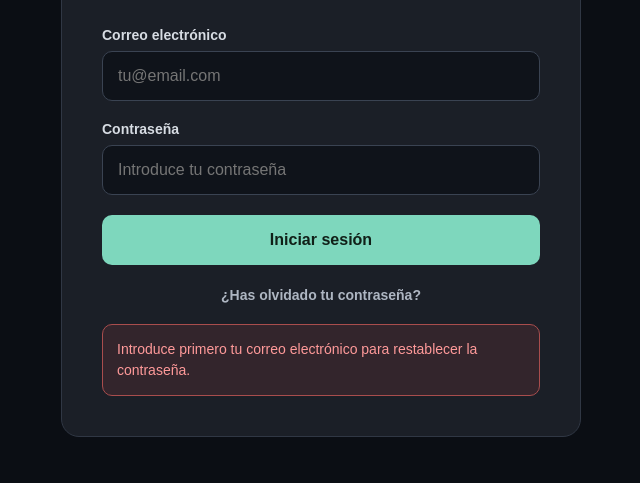
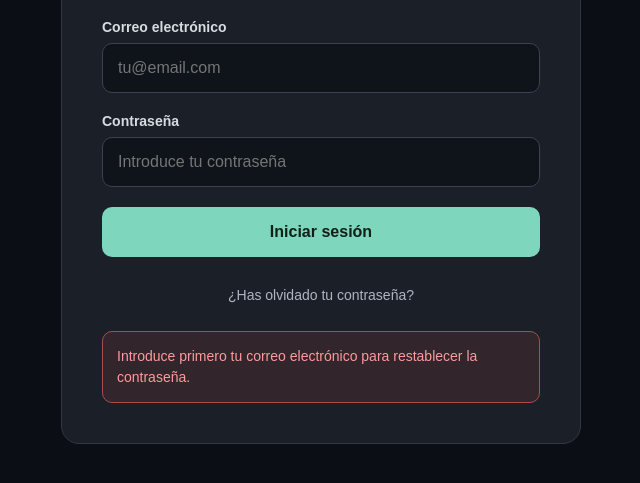
Before and after one commit to elgarybb/fgv-onboarding, a plain HTML site: page login.html in a window 1280 px wide. Both pictures are taken after a click on the button "¿Has olvidado tu contraseña?". Shown: the part 267-750 px from the top of the page, without its empty margins (319-959 px from the left). Drawn offline with nearby package versions, Linux system fonts and the light colour scheme.

Commit message:
Update title and improve button styles in login.html

```diff
--- a/login.html
+++ b/login.html
@@ -1,14 +1,12 @@
 <!DOCTYPE html>
 <html lang="es">
-
 <head>
   <meta charset="UTF-8">
   <meta name="viewport" content="width=device-width, initial-scale=1.0">
 
-  <title>Acceso | FGV Automation</title>
+  <title>FGV Automation | Acceso</title>
 
   <style>
-
     * {
       box-sizing: border-box;
     }
@@ -19,22 +17,18 @@
       background: #0b0e14;
       color: #f5f7fa;
       font-family: Arial, sans-serif;
-
       display: flex;
       align-items: center;
       justify-content: center;
-
       padding: 20px;
     }
 
     .card {
       width: 100%;
       max-width: 520px;
-
       background: #1b1f27;
       border: 1px solid #303744;
       border-radius: 18px;
-
       padding: 40px;
     }
 
@@ -42,9 +36,7 @@
       font-size: 12px;
       letter-spacing: 7px;
       font-weight: bold;
-
       color: #aeb6c2;
-
       margin-bottom: 32px;
     }
 
@@ -56,36 +48,26 @@
     .subtitle {
       color: #aeb6c2;
       line-height: 1.6;
-
       margin-bottom: 30px;
     }
 
     label {
       display: block;
-
       font-size: 14px;
       margin-bottom: 8px;
-
       color: #d7dce3;
       font-weight: bold;
     }
 
     input {
       width: 100%;
-
       padding: 15px;
       margin-bottom: 20px;
-
       border-radius: 10px;
-
       border: 1px solid #3a4352;
-
       background: #0f131a;
-
       color: white;
-
       font-size: 16px;
-
       outline: none;
     }
 
@@ -95,21 +77,14 @@
 
     button {
       width: 100%;
-
       padding: 16px;
-
       border: none;
       border-radius: 10px;
-
       background: #7ed7bd;
-
       color: #102018;
-
       font-size: 16px;
       font-weight: bold;
-
       cursor: pointer;
-
       transition: 0.2s;
     }
 
@@ -122,91 +97,61 @@
       cursor: not-allowed;
     }
 
-    .forgot-password {
-
+    .forgot {
+      display: block;
       width: 100%;
-
       margin-top: 22px;
-
       background: transparent;
-
       color: #aeb6c2;
-
-      padding: 0;
-
+      padding: 8px;
+      font-size: 14px;
+      font-weight: normal;
       border: none;
-
-      font-size: 14px;
-
       cursor: pointer;
-
-      text-align: center;
     }
 
-    .forgot-password:hover {
-      color: white;
+    .forgot:hover {
+      color: #ffffff;
+      opacity: 1;
     }
 
     .message {
-
       display: none;
-
       margin-top: 20px;
-
       padding: 14px;
-
       border-radius: 10px;
-
       font-size: 14px;
-
       line-height: 1.5;
     }
 
     .success {
-
       background: rgba(80, 200, 140, 0.12);
-
       border: 1px solid #3b9b73;
-
       color: #8be0bd;
     }
 
     .error {
-
       background: rgba(220, 80, 80, 0.12);
-
       border: 1px solid #a94d4d;
-
       color: #ff9a9a;
     }
 
   </style>
-
 </head>
-
 
 <body>
 
-
   <div class="card">
 
-    <div class="brand">
-      FGV AUTOMATION
-    </div>
+    <div class="brand">FGV AUTOMATION</div>
 
-
-    <h1>
-      Accede a tu cuenta
-    </h1>
-
+    <h1>Accede a tu cuenta</h1>
 
     <p class="subtitle">
       Gestiona las reservas y la configuración de tu restaurante.
     </p>
 
-
     <form id="loginForm">
-
 
       <label for="email">
         Correo electrónico
@@ -219,7 +164,6 @@
         required
       >
 
-
       <label for="password">
         Contraseña
       </label>
@@ -231,7 +175,6 @@
         required
       >
 
-
       <button
         type="submit"
         id="loginButton"
@@ -239,37 +182,30 @@
         Iniciar sesión
       </button>
 
-
     </form>
-
 
     <button
       type="button"
-      class="forgot-password"
       id="resetButton"
+      class="forgot"
     >
       ¿Has olvidado tu contraseña?
     </button>
-
 
     <div
       id="message"
       class="message"
     ></div>
 
-
   </div>
 
 
-
   <script src="https://cdn.jsdelivr.net/npm/@supabase/supabase-js@2"></script>
-
 
   <script>
 
     const SUPABASE_URL =
       "https://heifmrfhysnnikcpdtqg.supabase.co";
-
 
     const SUPABASE_KEY =
       "sb_publishable_oz9UHM_4VYm-RqWerIYOSg_YFOBxO24";
@@ -282,50 +218,35 @@
       );
 
 
-
     const loginForm =
       document.getElementById("loginForm");
-
 
     const emailInput =
       document.getElementById("email");
 
-
     const passwordInput =
       document.getElementById("password");
-
 
     const loginButton =
       document.getElementById("loginButton");
 
-
     const resetButton =
       document.getElementById("resetButton");
-
 
     const message =
       document.getElementById("message");
 
 
+    function showMessage(text, type) {
 
-    function showMessage(
-      text,
-      type
-    ) {
+      message.style.display = "block";
 
-      message.style.display =
-        "block";
-
-
-      message.textContent =
-        text;
-
+      message.textContent = text;
 
       message.className =
         "message " + type;
 
     }
-
 
 
     loginForm.addEventListener(
@@ -335,10 +256,8 @@
 
         event.preventDefault();
 
-
         const email =
           emailInput.value.trim();
-
 
         const password =
           passwordInput.value;
@@ -356,19 +275,15 @@
         }
 
 
-        loginButton.disabled =
-          true;
-
+        loginButton.disabled = true;
 
         loginButton.textContent =
           "Iniciando sesión...";
 
 
         const {
-
           data,
           error
-
         } =
           await supabaseClient.auth.signInWithPassword({
 
@@ -379,7 +294,6 @@
           });
 
 
-
         if (error) {
 
           showMessage(
@@ -387,26 +301,20 @@
             "error"
           );
 
-
-          loginButton.disabled =
-            false;
-
+          loginButton.disabled = false;
 
           loginButton.textContent =
             "Iniciar sesión";
-
 
           return;
 
         }
 
 
-
         showMessage(
-          "Sesión iniciada correctamente.",
+          "Inicio de sesión correcto. Redirigiendo...",
           "success"
         );
-
 
 
         window.location.href =
@@ -417,16 +325,13 @@
     );
 
 
-
     resetButton.addEventListener(
       "click",
 
       async function() {
 
-
         const email =
           emailInput.value.trim();
-
 
 
         if (!email) {
@@ -441,34 +346,22 @@
         }
 
 
-
-        resetButton.disabled =
-          true;
-
+        resetButton.disabled = true;
 
         resetButton.textContent =
-          "Enviando...";
-
+          "Enviando enlace...";
 
 
         const {
-
-          data,
           error
-
         } =
           await supabaseClient.auth.resetPasswordForEmail(
             email,
-
             {
-
               redirectTo:
                 "https://elgarybb.github.io/fgv-onboarding/reset-password.html"
-
             }
-
           );
-
 
 
         if (error) {
@@ -478,30 +371,23 @@
             "error"
           );
 
-
-          resetButton.disabled =
-            false;
-
+          resetButton.disabled = false;
 
           resetButton.textContent =
             "¿Has olvidado tu contraseña?";
-
 
           return;
 
         }
 
 
-
         showMessage(
-          "Te hemos enviado un enlace para restablecer tu contraseña. Revisa tu correo.",
+          "Te hemos enviado un enlace para crear una nueva contraseña. Revisa tu correo.",
           "success"
         );
 
 
-        resetButton.disabled =
-          false;
-
+        resetButton.disabled = false;
 
         resetButton.textContent =
           "¿Has olvidado tu contraseña?";
@@ -512,7 +398,5 @@
 
   </script>
 
-
 </body>
-
 </html>
```
Lines whose indentation alone changed are shown as unchanged.
